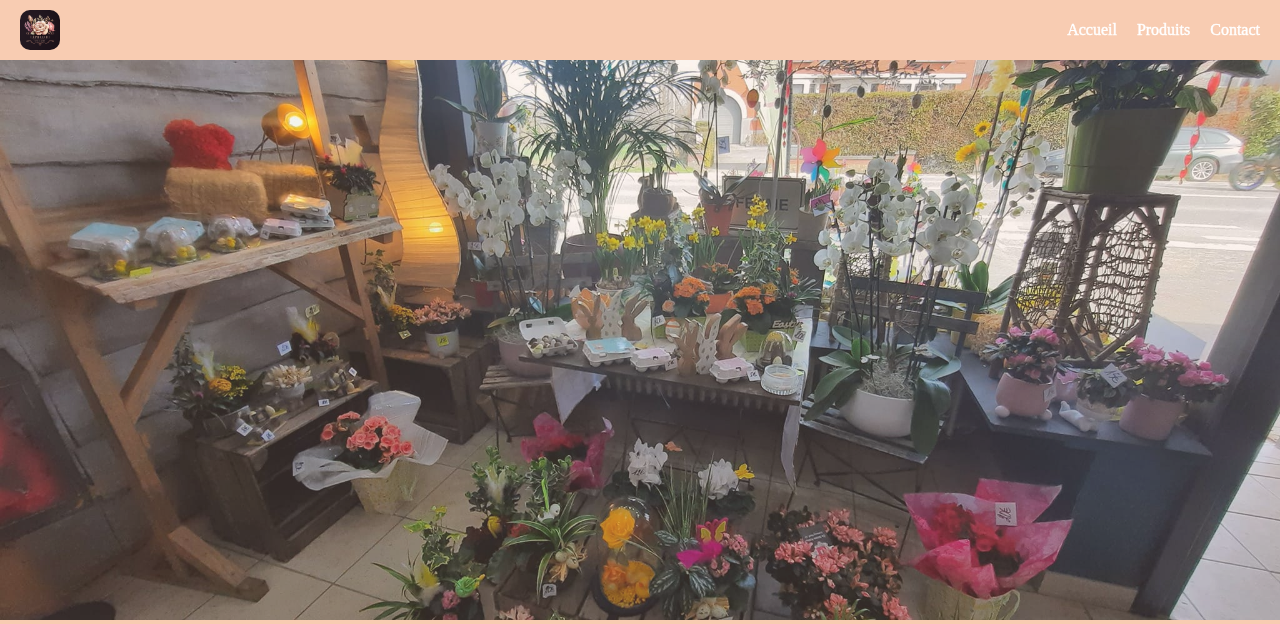
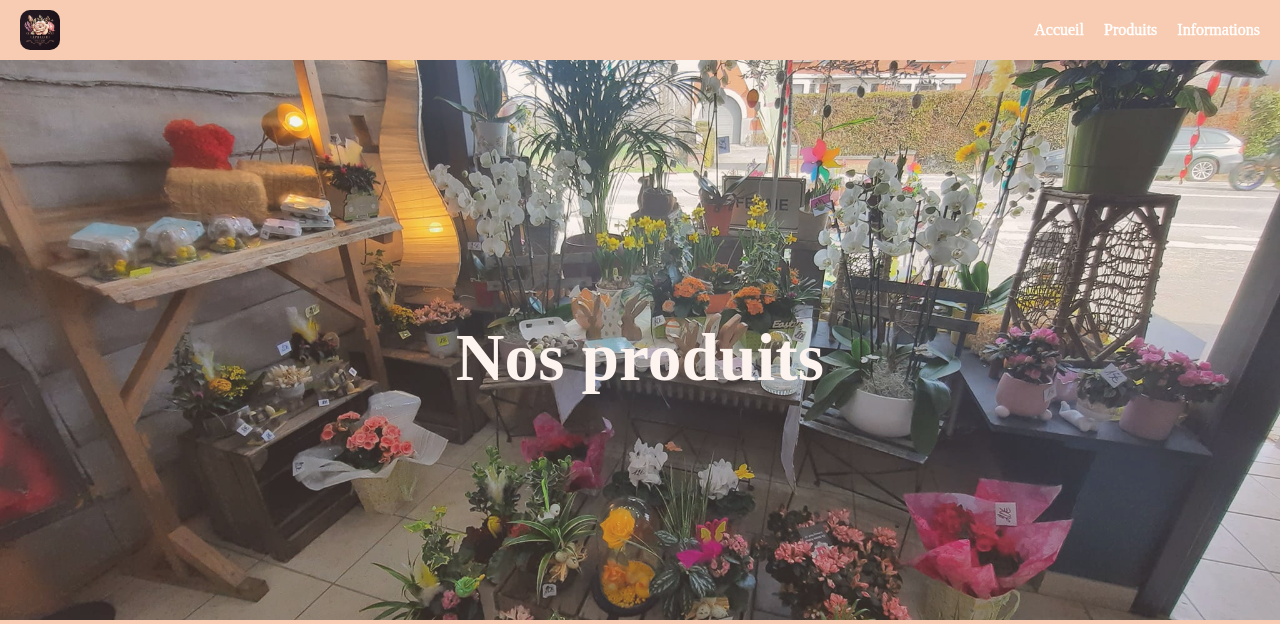
Before and after one commit to Frivox1/epifleuri, a Flask app: page /produit in a window 1280 px wide. Shown: the top 624 px of the page. Run offline with Flask 2, Linux system fonts and the light colour scheme; some web fonts are replaced.

Commit message:
petites modifs

```diff
--- a/app/static/style/produit.css
+++ b/app/static/style/produit.css
@@ -116,6 +116,7 @@ ul {
     min-width: 100%;
     height: 70vh;
     opacity: 0.8;
+    font-size: 45px;
 }
 #banner-text {
 text-align: center;
--- a/app/templates/header.html
+++ b/app/templates/header.html
@@ -6,6 +6,6 @@
     <ul>
         <li><a href="/">Accueil</a></li>
         <li><a href="/produit">Produits</a></li>
-        <li><a href="/informations">Contact</a></li>
+        <li><a href="/informations">Informations</a></li>
     </ul>
 </nav>
--- a/app/templates/produit.html
+++ b/app/templates/produit.html
@@ -1,6 +1,7 @@
 {% include "header.html" %}
 <link rel="stylesheet" href="{{ url_for('static', filename='style/produit.css') }}">
 <section id="banner">
+   <h2>Nos produits</h2>
 </section>
 <h2>Nos Fleurs</h2>
 <div class="principale">
```
